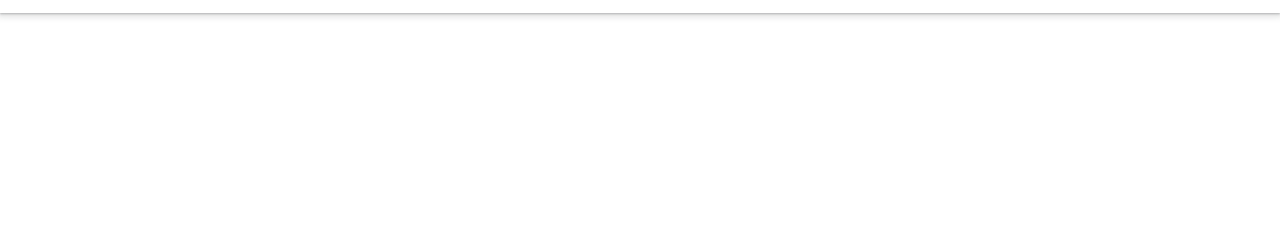
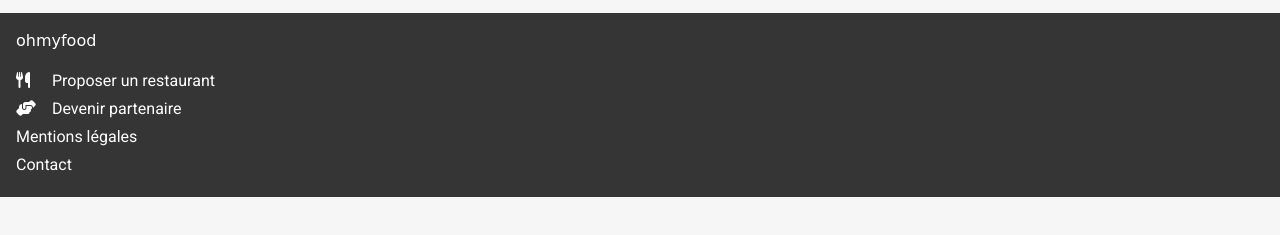
Before and after one commit to RibeyrollesMatthieu/OhMyFood, a plain HTML site: page index.html in a window 1280 px wide. Shown: the part 53-288 px from the top of the page. Drawn offline with Linux system fonts and the light colour scheme; a web font is replaced by a local one.

Commit message:
#1 - footer

```diff
--- a/assets/styles/reset.css
+++ b/assets/styles/reset.css
@@ -21,7 +21,7 @@ html {
 body {
   min-height: 100vh;
   line-height: 1.5;
-  letter-spacing: 0.05rem;
+  /* letter-spacing: 0.05rem; */
   text-rendering: optimizeSpeed;
 }
 
--- a/assets/styles/sass/abstracts/_colors.scss
+++ b/assets/styles/sass/abstracts/_colors.scss
@@ -1,3 +1,8 @@
 $primary: #9356dc;
 $secondary: #ff79da;
 $tertiary: #99e2d0;
+
+$background-light: #f6f6f6;
+$background-dark: #353535;
+$text-light: #fff;
+$text-dark: #000;
--- a/assets/styles/sass/abstracts/_typography.scss
+++ b/assets/styles/sass/abstracts/_typography.scss
@@ -11,21 +11,3 @@ $scale-600: 1.563rem;
 $scale-700: 1.953rem;
 $scale-800: 2.441rem;
 $scale-900: 3.052rem;
-
-body {
-  font-family: $base_font;
-  font-size: $scale-400;
-}
-
-h1,
-h2,
-h3,
-h4,
-h5,
-h6 {
-  font-family: $title_font;
-}
-
-.logo {
-  font-family: $logo_font;
-}
--- a/assets/styles/sass/app.scss
+++ b/assets/styles/sass/app.scss
@@ -1,8 +1,30 @@
 @use './../reset.css' as reset;
+@use './layout' as layout;
+
 @use './abstracts/typography' as typo;
-@use './layout' as layout;
+@use './abstracts/colors' as colors;
 
 a {
   text-decoration: inherit;
   color: inherit;
 }
+
+body {
+  font-family: typo.$base_font;
+  font-size: typo.$scale-400;
+  color: colors.$text-dark;
+  background-color: colors.$background-light;
+}
+
+h1,
+h2,
+h3,
+h4,
+h5,
+h6 {
+  font-family: typo.$title_font;
+}
+
+.logo {
+  font-family: typo.$logo_font;
+}
--- /dev/null
+++ b/assets/styles/sass/layout/_footer.scss
@@ -0,0 +1,26 @@
+@use './../abstracts/colors' as colors;
+@use './../abstracts/spacings' as spacings;
+
+.primary-footer {
+  background-color: colors.$background-dark;
+  color: colors.$text-light;
+  padding: spacings.$spacing-400;
+
+  .logo {
+    display: block;
+    margin-bottom: spacings.$spacing-400;
+  }
+
+  &__links {
+    display: flex;
+    flex-direction: column;
+
+    & > a {
+      margin-bottom: spacings.$spacing-200;
+
+      & > span {
+        width: spacings.$spacing-500;
+      }
+    }
+  }
+}
--- a/assets/styles/sass/layout/_index.scss
+++ b/assets/styles/sass/layout/_index.scss
@@ -1 +1,2 @@
 @use './header' as header;
+@use './footer' as footer;
--- a/index.html
+++ b/index.html
@@ -41,8 +41,27 @@
       <img
         class="logo"
         src="./assets/images/logo/ohmyfood@2x.svg"
-        alt="OhMyFood! logo"
+        alt="ohmyfood logo"
       />
     </header>
+
+    <footer class="primary-footer">
+      <a href="/" class="logo">ohmyfood</a>
+
+      <div class="primary-footer__links">
+        <a href="/submit">
+          <span class="fa-solid fa-utensils"></span>
+          Proposer un restaurant
+        </a>
+
+        <a href="/partnership">
+          <span class="fa-solid fa-handshake-angle"></span>
+          Devenir partenaire
+        </a>
+
+        <a href="/legals"> Mentions légales </a>
+        <a href="mailto: contact@ohmyfood.com"> Contact </a>
+      </div>
+    </footer>
   </body>
 </html>
```
Also changed, not shown: assets/styles/app.min.css, 1 other file.
